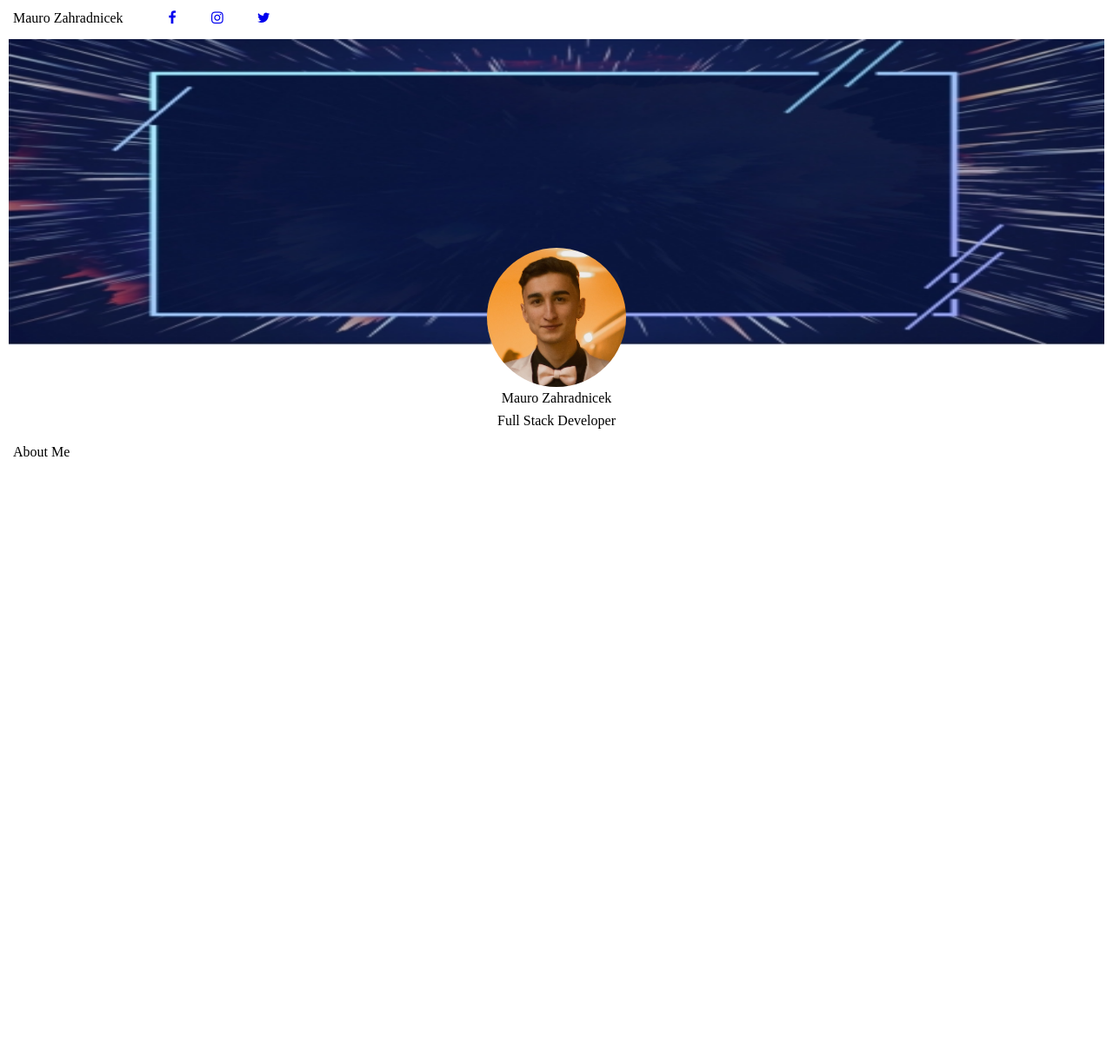
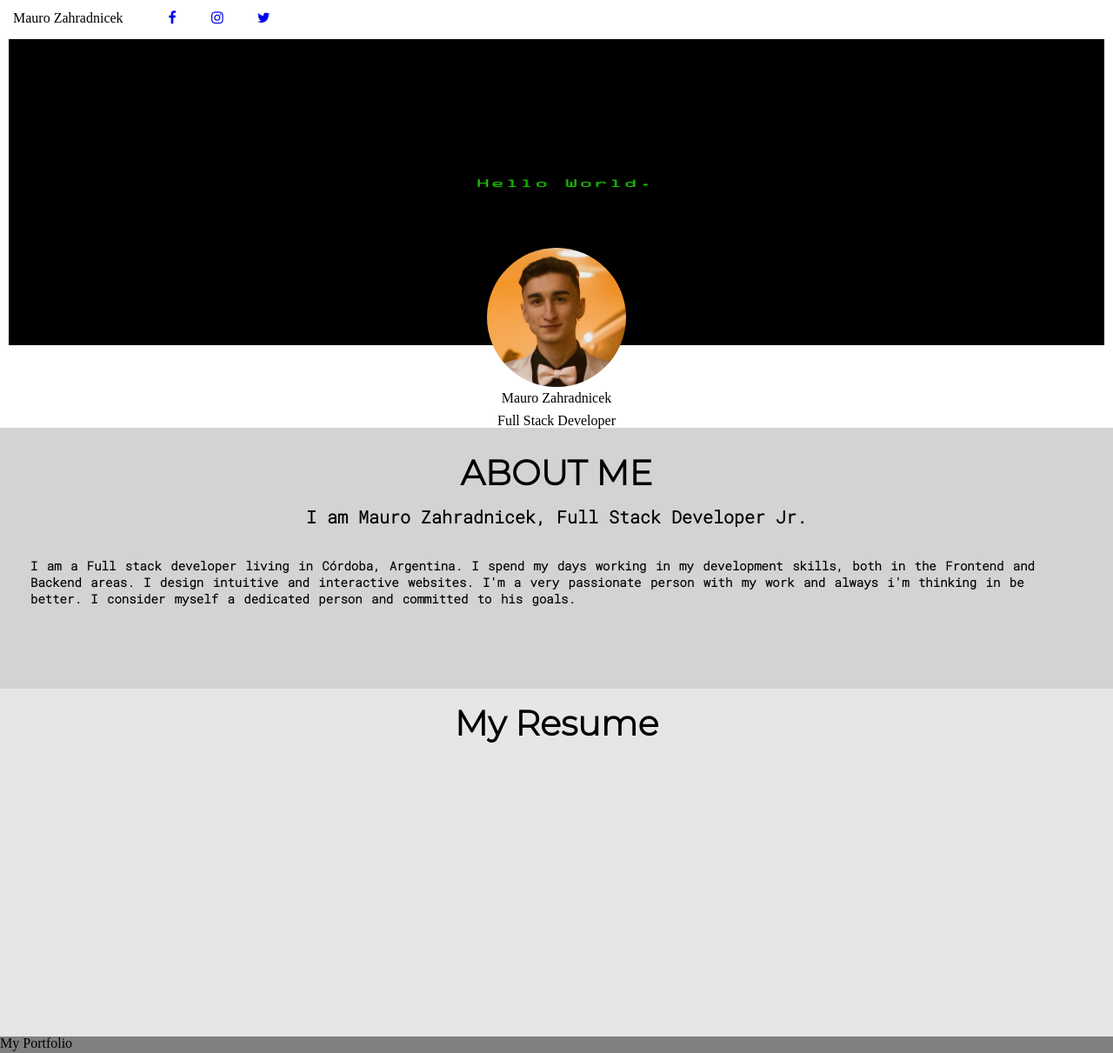
Before and after one commit to maurozdk/finalproyectFrontEnd, a plain HTML site: page index.html in a window 1280 px wide. Shown: the whole page at 87% size. Before the commit the page ends 800 px from the top, so only its background shows below. Drawn offline with Linux system fonts and the light colour scheme; files whose address does not match are found by name.

Commit message:
Seguimos trabajando en HTML Y CSS

```diff
--- a/css/styles.css
+++ b/css/styles.css
@@ -1,7 +1,16 @@
+
+body{
+    background-color: grey;
+}
+
+header{
+    background-color: white;
+}
 .portadaprincipal{
     padding: 5px 10px 5px 10px;
     border: 5px;
     border-radius:2px;
+    height: 400px;
 }
 .portada{
     width: 100%;
@@ -23,15 +32,17 @@ nav{
 }
 
 .fa {
+    display: inline-block;
     padding: 12px;
     font-size: 30px;
     width: 30px;
-    text-align: end;
+    text-align: right;
     text-decoration: none;
     border-radius: 50%;
   }
 
 #caja-perfil{
+    height: max-content;
     width: auto;
     display: flex;
     justify-content: center;
@@ -55,14 +66,61 @@ nav{
 }
 
 .nombre-principal{
-    margin-top: 45px;
+    border-top: 45px;
 }
 
 .carrera-principal{
     margin: 10px 0 0 0;
 }
 
+.caja-acercademi{
+    height: 300px;
+    background-color: lightgrey;
+
+}
+
 .acercademi{
-    margin-top: 20px;
-    margin-left: 15px;
+    font-family: 'Montserrat', sans-serif;
+    font-weight: bold;
+    font-size: 40px;
+    text-align: center;
+    border-top: 32px solid;
+    border-color: lightgrey;
+
 }
+.titulo-acercademi{
+    font-weight:bold;
+    font-family:'Roboto Mono', monospace;
+    text-align: center;
+    font-size: 20px;
+    border-top: 20px solid lightgrey;
+
+}
+
+.info-acercademi{
+    font-family:'Roboto Mono', monospace;
+    font-weight:bolder;
+    font-size: 14px;
+    text-size-adjust:initial;
+    margin: 37px 35px 0px 35px;
+    word-spacing: 2px;
+    line-height: 19px;
+}
+
+.caja-resumen{
+    height: 400px;
+    background-color: #E6E6E6;
+}
+
+.miresumen{
+    font-family: 'Montserrat', sans-serif;
+    font-size: 40px;
+    font-weight: bolder;
+    text-align: center;
+    border-top: 20px solid #E6E6E6;
+
+}
+
+.caja-portfolio{
+    height: 300px
+}
--- a/index.html
+++ b/index.html
@@ -8,6 +8,9 @@
         <link rel="stylesheet" href="css/styles.css"
         <link href="https://cdn.jsdelivr.net/npm/bootstrap@5.0.1/dist/css/bootstrap.min.css" rel="stylesheet" integrity="sha384-+0n0xVW2eSR5OomGNYDnhzAbDsOXxcvSN1TPprVMTNDbiYZCxYbOOl7+AMvyTG2x" crossorigin="anonymous"> <!--Bootstrap-->
         <link rel="stylesheet" href="https://cdnjs.cloudflare.com/ajax/libs/font-awesome/4.7.0/css/font-awesome.min.css"> <!--Social media iconos-->
+        <link rel="preconnect" href="https://fonts.googleapis.com"><!--Google Fonts-->
+        <link rel="preconnect" href="https://fonts.gstatic.com" crossorigin><!--Google Fonts-->
+        <link href="https://fonts.googleapis.com/css2?family=Montserrat:wght@300&family=Roboto+Mono:wght@300&display=swap" rel="stylesheet"> <!--Google Fonts-->
     </head>
     <body>
 
@@ -24,7 +27,7 @@
             </nav>
         </div>
         <div class="portadaprincipal">
-            <img class="portada img-fluid"  src="C:\Users\MauroZ\Desktop\Mauro\cursosDeProgramacion\argentinaPrograma\yoProgramo\proyectoFinal\frontEnd\archivosUtilizados\portada2.jpg">
+            <img class="portada img-fluid"  src="C:\Users\MauroZ\Desktop\Mauro\cursosDeProgramacion\argentinaPrograma\yoProgramo\proyectoFinal\frontEnd\archivosUtilizados\portada7.jpg">
         </div>
 
         <div id="caja-perfil">
@@ -38,17 +41,32 @@
             <h2 class="nombre-principal">Mauro Zahradnicek</h2>
             <h3 class="carrera-principal">Full Stack Developer</h3>
     </div>
+    </header>
+    <main>
+        <div class="container-md caja-acercademi">
+            <div class="col-md"><h4 class="acercademi">ABOUT ME</h4></div>
+            <div class="col-md"><h5 class="titulo-acercademi">I am Mauro Zahradnicek, Full Stack Developer Jr.</h5></div>
+            <div class="col-md"><p class="info-acercademi">I am a Full stack developer living in Córdoba, Argentina. I spend my days working in my development skills, both in the Frontend and Backend areas. I design intuitive and interactive websites. I'm a very passionate person with my work and always i'm thinking in be better. I consider myself a dedicated person and committed to his goals. </p></div>
+    </div>
 
-        <div class="container-md">
-            <div class="row">
-                <div class="col-sm-4 acercademi"><h4>About Me</h4></div>
-                <div class></div>
-            </div>
+        <div class="container-md caja-resumen">
+            <div class="col-md"><h6 class="miresumen">My Resume</h6></div>
         </div>
-    </header>
+
+        <div class="container-md caja-portfolio">
+            <div class="col-md-8"><h3 class="mi-portfolio">My Portfolio</h3></div>
+        </div>
 
 
 
+    </main>
+    <footer>
+
+
+
+
+
+    </footer>
 
 
         <script src="https://cdn.jsdelivr.net/npm/bootstrap@5.0.1/dist/js/bootstrap.bundle.min.js" integrity="sha384-gtEjrD/SeCtmISkJkNUaaKMoLD0//ElJ19smozuHV6z3Iehds+3Ulb9Bn9Plx0x4" crossorigin= "anonymous"></script>
```
